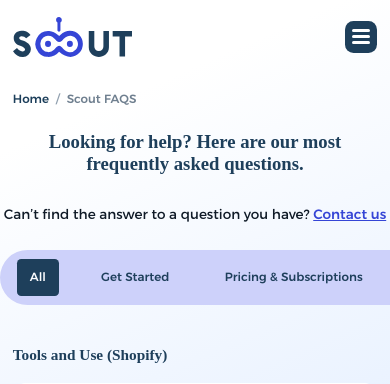
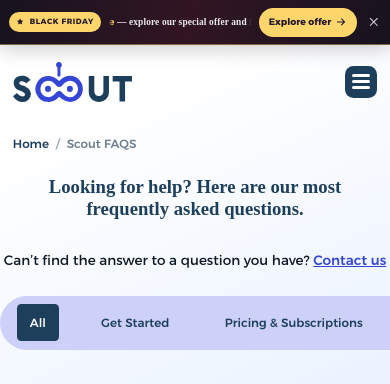
Before and after one commit to magdy-tsscout/tsscout.com, a Laravel app: page /faqs in a window 390 px wide. Shown: the top 384 px of the page. Run offline with Laravel 12, Linux system fonts and the light colour scheme; data comes from the database, SQL or seed files in the repository; data that the repository does not hold is empty; some libraries are stand-ins or nearby versions; some web fonts are replaced.

Commit message:
feat: add dismissible Black Friday promotional banner
Introduce a responsive Black Friday offer banner with animated promotional messages, a clear call to action, and an accessible close control. Display it globally in the master layout to increase promotion visibility while respecting reduced-motion preferences.

```diff
--- /dev/null
+++ b/resources/views/components/blackfriday-offer.blade.php
@@ -0,0 +1,148 @@
+<style>
+    .bf-offer {
+        --bf-gold: #ffd66b;
+        position: relative;
+        z-index: 1050;
+        overflow: hidden;
+        color: #fff;
+        background: linear-gradient(105deg, #17131f 0%, #321523 48%, #17131f 100%);
+        border-bottom: 1px solid rgba(255, 214, 107, .42);
+        box-shadow: 0 5px 22px rgba(18, 8, 19, .2);
+        font-family: inherit;
+    }
+    .bf-offer__inner {
+        min-height: 54px;
+        display: flex;
+        align-items: center;
+        gap: 24px;
+        padding: 8px 48px 8px 20px;
+    }
+    .bf-offer__label {
+        flex: 0 0 auto;
+        display: inline-flex;
+        align-items: center;
+        gap: 7px;
+        color: #201629;
+        background: var(--bf-gold);
+        border-radius: 999px;
+        padding: 6px 11px;
+        font-size: 11px;
+        line-height: 1;
+        font-weight: 900;
+        letter-spacing: .1em;
+        text-transform: uppercase;
+        white-space: nowrap;
+    }
+    .bf-offer__label svg { width: 14px; height: 14px; }
+    .bf-offer__track {
+        flex: 1 1 auto;
+        min-width: 0;
+        overflow: hidden;
+        mask-image: linear-gradient(90deg, transparent, #000 3%, #000 97%, transparent);
+    }
+    .bf-offer__ticker {
+        display: flex;
+        width: max-content;
+        animation: bf-offer-scroll 32s linear infinite;
+    }
+    .bf-offer__track:hover .bf-offer__ticker { animation-play-state: paused; }
+    .bf-offer__message {
+        display: inline-flex;
+        align-items: center;
+        gap: 22px;
+        padding-right: 22px;
+        color: rgba(255,255,255,.91);
+        font-size: 13px;
+        font-weight: 600;
+        letter-spacing: .015em;
+        white-space: nowrap;
+    }
+    .bf-offer__message strong { color: var(--bf-gold); font-weight: 800; }
+    .bf-offer__spark { color: var(--bf-gold); font-size: 15px; }
+    .bf-offer__cta {
+        flex: 0 0 auto;
+        display: inline-flex;
+        align-items: center;
+        gap: 8px;
+        border: 1px solid rgba(255, 214, 107, .7);
+        border-radius: 999px;
+        padding: 9px 15px;
+        color: #201629 !important;
+        background: var(--bf-gold);
+        font-size: 12px;
+        line-height: 1;
+        font-weight: 800;
+        text-decoration: none !important;
+        white-space: nowrap;
+        transition: transform .2s ease, background .2s ease, box-shadow .2s ease;
+    }
+    .bf-offer__cta:hover { transform: translateY(-1px); background: #ffe49a; box-shadow: 0 4px 16px rgba(255,214,107,.24); }
+    .bf-offer__cta svg { width: 14px; height: 14px; transition: transform .2s ease; }
+    .bf-offer__cta:hover svg { transform: translateX(3px); }
+    .bf-offer__close {
+        position: absolute;
+        top: 50%;
+        right: 12px;
+        display: grid;
+        width: 28px;
+        height: 28px;
+        place-items: center;
+        padding: 0;
+        border: 0;
+        border-radius: 50%;
+        color: rgba(255,255,255,.72);
+        background: transparent;
+        cursor: pointer;
+        transform: translateY(-50%);
+    }
+    .bf-offer__close:hover { color: #fff; background: rgba(255,255,255,.1); }
+    .bf-offer__close svg { width: 16px; height: 16px; }
+    @keyframes bf-offer-scroll { to { transform: translateX(-50%); } }
+    @media (max-width: 700px) {
+        .bf-offer__inner { min-height: 52px; gap: 10px; padding: 7px 39px 7px 10px; }
+        .bf-offer__label { gap: 5px; padding: 6px 8px; font-size: 9px; letter-spacing: .07em; }
+        .bf-offer__label svg { width: 12px; height: 12px; }
+        .bf-offer__message { gap: 13px; padding-right: 13px; font-size: 11px; }
+        .bf-offer__cta { gap: 5px; padding: 9px 10px; font-size: 11px; }
+        .bf-offer__close { right: 5px; }
+    }
+    @media (prefers-reduced-motion: reduce) {
+        .bf-offer__ticker { animation: none; }
+        .bf-offer__track { mask-image: none; }
+        .bf-offer__message:nth-child(2) { display: none; }
+        .bf-offer__cta, .bf-offer__cta svg { transition: none; }
+    }
+</style>
+
+<aside class="bf-offer" id="blackfriday-offer" aria-label="Black Friday offer">
+    <div class="bf-offer__inner">
+        <span class="bf-offer__label">
+            <svg viewBox="0 0 24 24" fill="none" aria-hidden="true"><path d="M12 2.8 14.3 8l5.6.6-4.2 3.8 1.2 5.5-4.9-2.8-4.9 2.8 1.2-5.5-4.2-3.8L9.7 8 12 2.8Z" fill="currentColor"/></svg>
+            Black Friday
+        </span>
+        <div class="bf-offer__track" aria-label="Black Friday offer is live. Explore our special pricing.">
+            <div class="bf-offer__ticker" aria-hidden="true">
+                <span class="bf-offer__message"><span><strong>Black Friday is here</strong> — explore our special offer and find the right Scout plan for your business.</span><span class="bf-offer__spark">✦</span></span>
+                <span class="bf-offer__message"><span><strong>Black Friday is here</strong> — explore our special offer and find the right Scout plan for your business.</span><span class="bf-offer__spark">✦</span></span>
+            </div>
+        </div>
+        <a class="bf-offer__cta" href="https://app.tsscout.com/pricing" aria-label="Explore Black Friday pricing">
+            Explore offer
+            <svg viewBox="0 0 20 20" fill="none" aria-hidden="true"><path d="M4 10h12m-5-5 5 5-5 5" stroke="currentColor" stroke-width="1.8" stroke-linecap="round" stroke-linejoin="round"/></svg>
+        </a>
+    </div>
+    <button class="bf-offer__close" type="button" aria-label="Dismiss Black Friday offer">
+        <svg viewBox="0 0 20 20" fill="none" aria-hidden="true"><path d="m5 5 10 10M15 5 5 15" stroke="currentColor" stroke-width="1.7" stroke-linecap="round"/></svg>
+    </button>
+</aside>
+
+<script>
+    (function () {
+        var offer = document.getElementById('blackfriday-offer');
+        if (!offer) return;
+        var closeButton = offer.querySelector('.bf-offer__close');
+        closeButton.addEventListener('click', function () {
+            offer.remove();
+        });
+    })();
+</script>
--- a/resources/views/layouts/master.blade.php
+++ b/resources/views/layouts/master.blade.php
@@ -76,6 +76,8 @@ j=d.createElement(s),dl=l!='dataLayer'?'&l='+l:'';j.async=true;j.src=
 
 
     <div class="gredient">
+
+        <x-blackfriday-offer />
 
     @include('header')
     @include('partials.public-seo')
```
